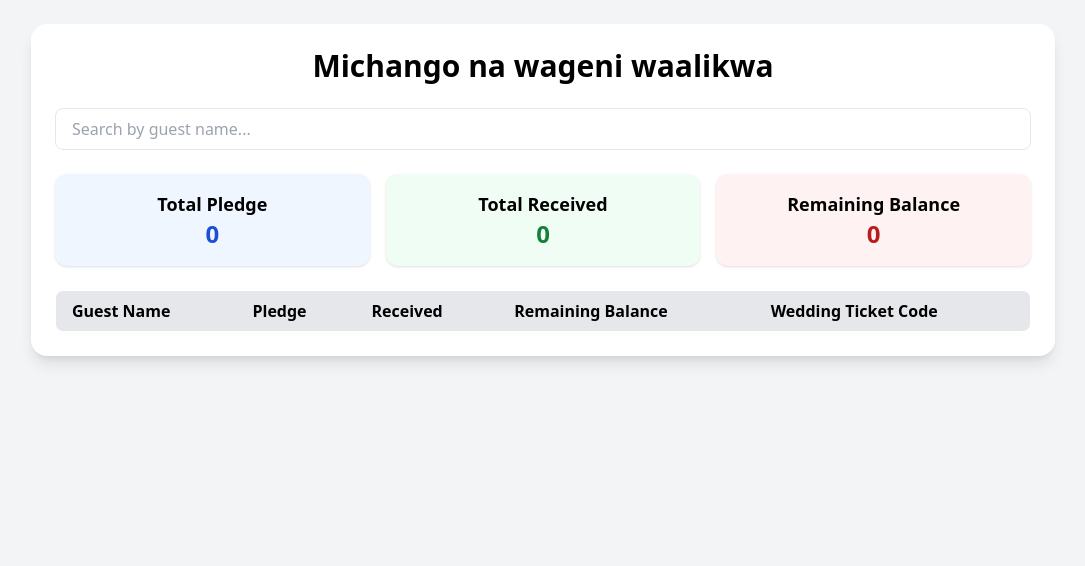
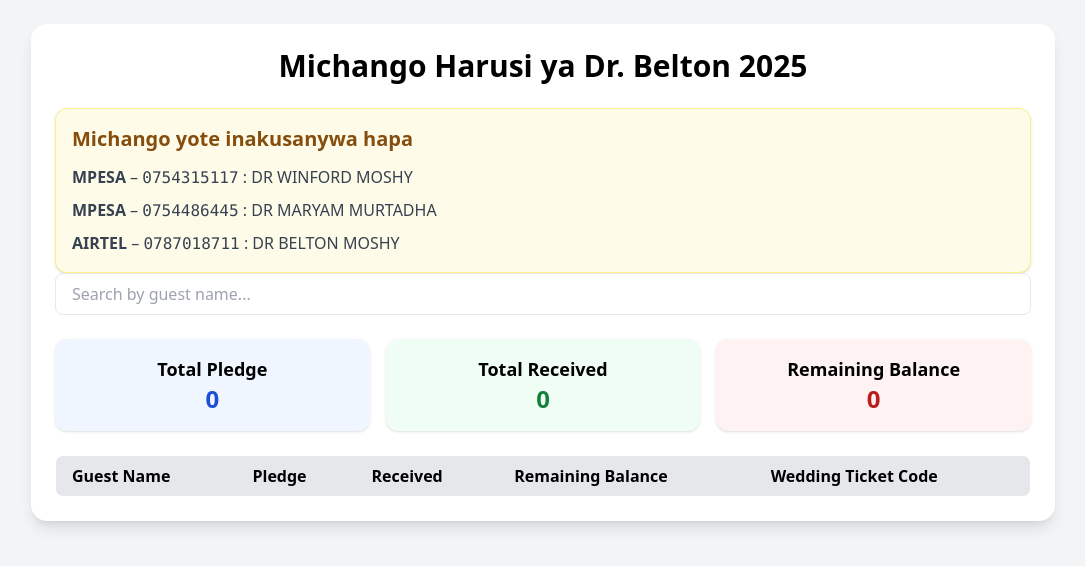
Before and after one commit to kelvinwinford/Harusi, a plain HTML site: page index.html in a window 1280 px wide. Shown: the whole page, without its empty margins (97-1182 px from the left). Drawn offline with nearby package versions, Linux system fonts and the light colour scheme; no server answers.

Commit message:
Update index.html

```diff
--- a/index.html
+++ b/index.html
@@ -8,7 +8,16 @@
 </head>
 <body class="bg-gray-100 min-h-screen p-6">
   <div class="max-w-5xl mx-auto bg-white rounded-2xl shadow-lg p-6">
-    <h1 class="text-3xl font-bold text-center mb-6">Michango na wageni waalikwa</h1>
+    <h1 class="text-3xl font-bold text-center mb-6">Michango Harusi ya Dr. Belton 2025</h1>
+
+    <div class="bg-yellow-50 border border-yellow-200 rounded-xl p-4 shadow">
+      <h2 class="text-xl font-semibold mb-3 text-yellow-800">Michango yote inakusanywa hapa</h2>
+      <ul class="space-y-2 text-gray-700">
+        <li><span class="font-bold">MPESA</span> – <span class="font-mono">0754315117</span> : DR WINFORD MOSHY</li>
+        <li><span class="font-bold">MPESA</span> – <span class="font-mono">0754486445</span> : DR MARYAM MURTADHA</li>
+        <li><span class="font-bold">AIRTEL</span> – <span class="font-mono">0787018711</span> : DR BELTON MOSHY</li>
+      </ul>
+    </div>
 
     <!-- Search box -->
     <input id="searchInput"
```
